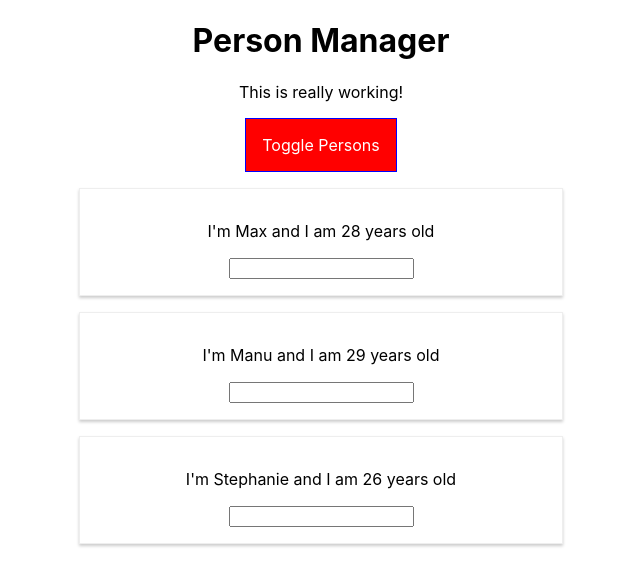
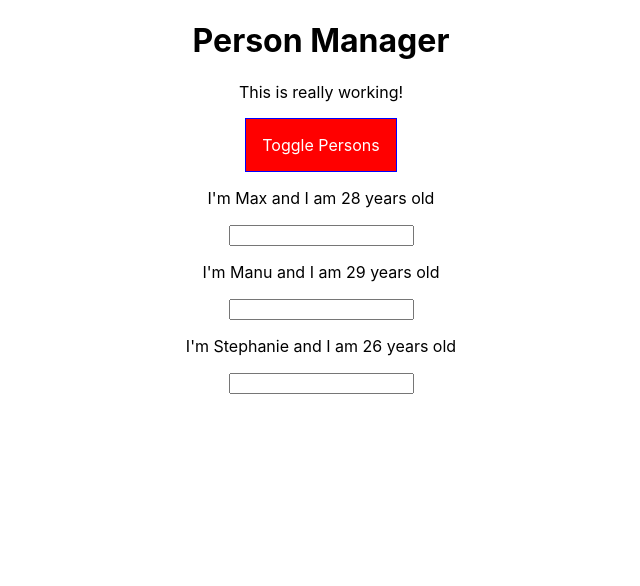
Before and after one commit to eddydevv/react-complete-guide, a React (Create React App) app: page / in a window 1280 px wide. Both pictures are taken after a click on the button "Toggle Persons". Shown: the top 586 px of the page, without its empty margins (319-959 px from the left). Built offline with nearby package versions, Linux system fonts and the light colour scheme.

Commit message:
Add higher order components

```diff
--- a/src/components/Persons/Person/Person.js
+++ b/src/components/Persons/Person/Person.js
@@ -1,17 +1,15 @@
-import React, { Component } from 'react'
+import React, { Component, Fragment } from 'react'
 
 import classes from './Person.module.css'
 
 class Person extends Component {
   render() {
     console.log('[Person.js] rendering...')
-    return (
-      <div className={classes.Person}>
-        <p onClick={this.props.click}>I'm {this.props.name} and I am {this.props.age} years old</p>
-        <p>{this.children}</p>
-        <input type="text" onChange={this.props.changed} />
-      </div>
-    )
+    return <Fragment>
+      <p onClick={this.props.click}>I'm {this.props.name} and I am {this.props.age} years old</p>
+      <p>{this.children}</p>
+      <input type="text" onChange={this.props.changed} />
+    </Fragment>
   }
 }
 
--- /dev/null
+++ b/src/components/hoc/WithClass.js
@@ -0,0 +1,7 @@
+import React from 'react'
+
+const withClass = props => (
+  <div className={props.classes}>{props.children}</div>
+)
+
+export default withClass
--- a/src/containers/App.js
+++ b/src/containers/App.js
@@ -1,7 +1,8 @@
 import React, { Component } from 'react'
 import classes from './App.module.css'
 import Persons from '../components/Persons/Persons'
-import Cockpit from '../components/Cockpit/Cockpit';
+import Cockpit from '../components/Cockpit/Cockpit'
+import WithClass from '../components/hoc/WithClass'
 
 class App extends Component {
   constructor(props) {
@@ -75,14 +76,14 @@ class App extends Component {
     }
 
     return (
-        <div className={classes.App}>
+        <WithClass classes={classes.App}>
           <Cockpit
             title={this.props.appTitle}
             showPersons={this.state.showPersons}
             persons={this.state.persons}
             clicked={this.togglePersonHandler} />
           {persons}
-        </div>
+        </WithClass>
     );
   }
 }
```
